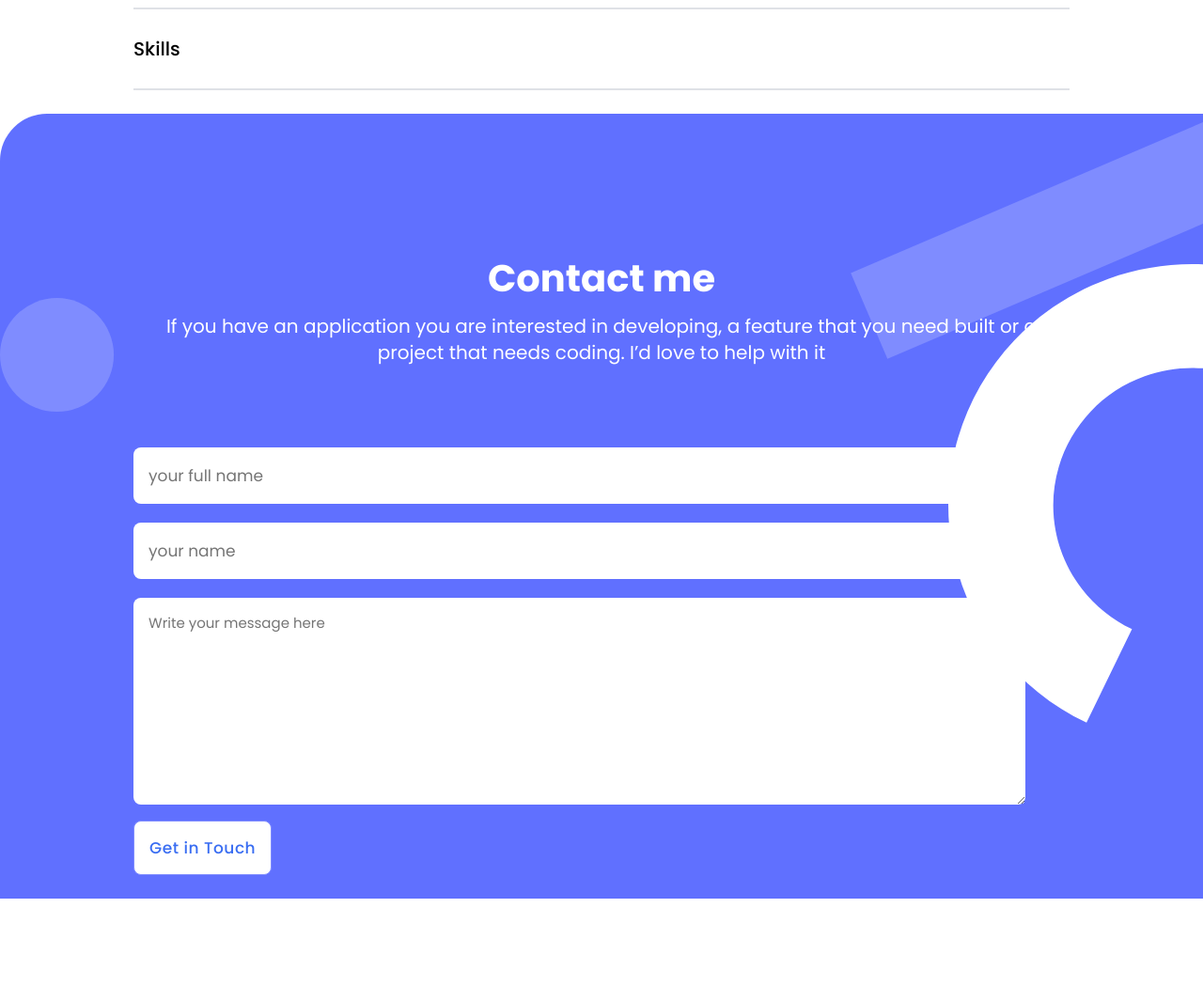
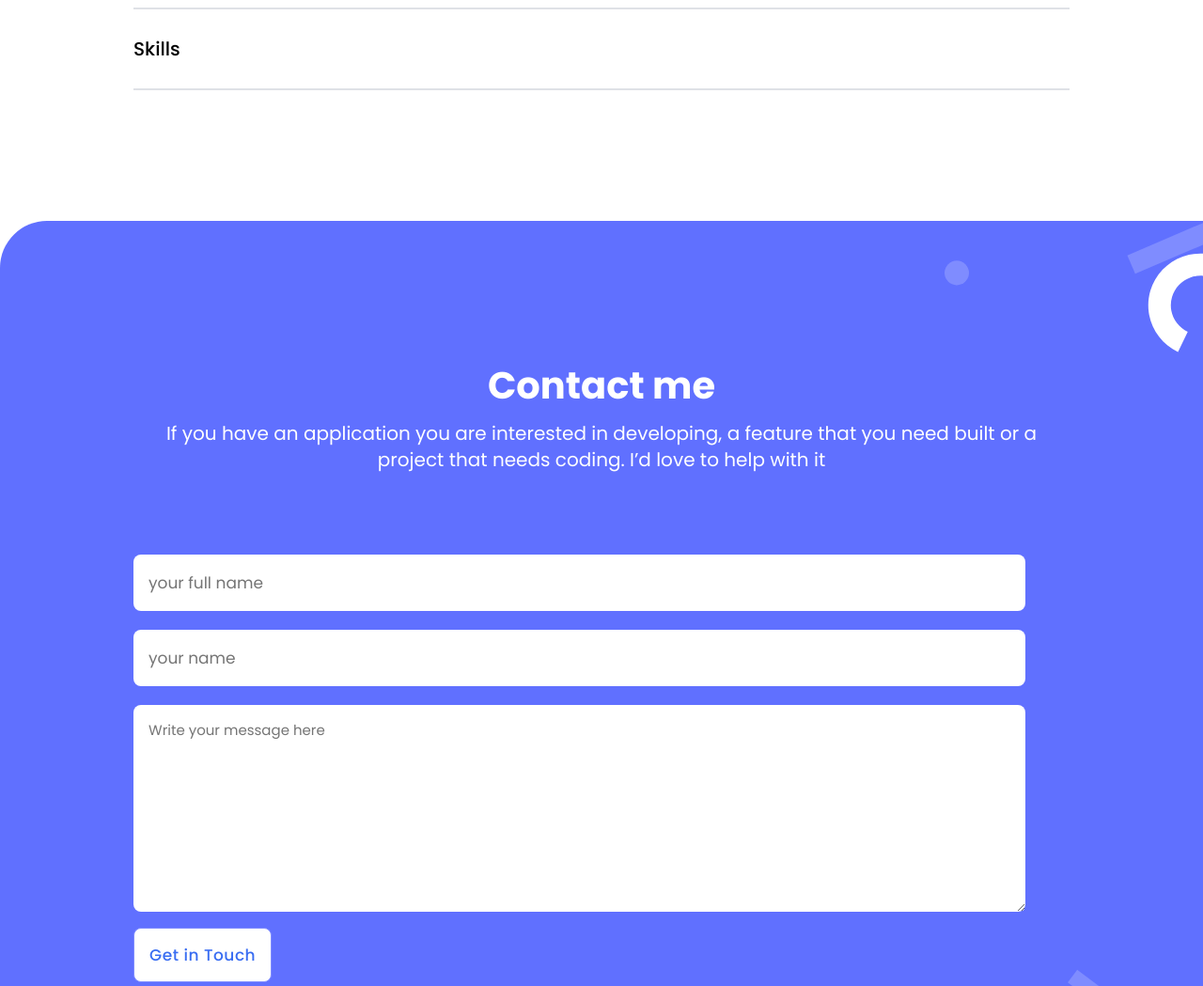
Before and after one commit to boniface193/my-portfolio, a website: page index.html in a window 1280 px wide. Shown: the part 6020-7069 px from the top of the page at 94% size. Drawn offline with Linux system fonts and the light colour scheme.

```diff
--- a/style.css
+++ b/style.css
@@ -319,9 +319,10 @@
   background-color: #6070ff;
   background-image: url('./assets/images/contact-1.svg');
   background-repeat: no-repeat;
-  background-size: cover;
-  background-position: top;
-  padding-top: 125px;
+  background-size: contain;
+  background-position: right;
+  padding: 125px 0 45px 0;
+  margin-top: 113.85px;
 }
 
 .contact-title {
```
